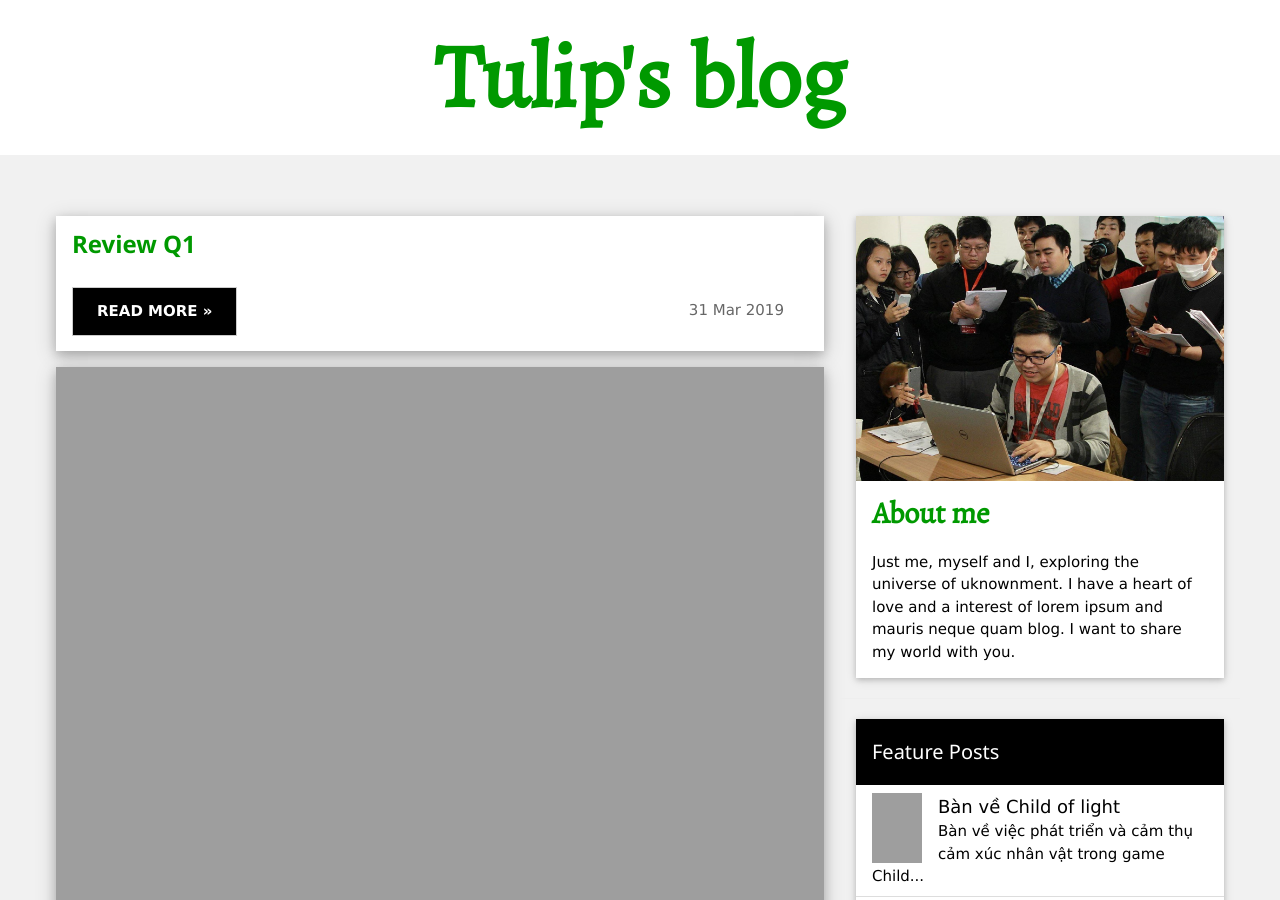
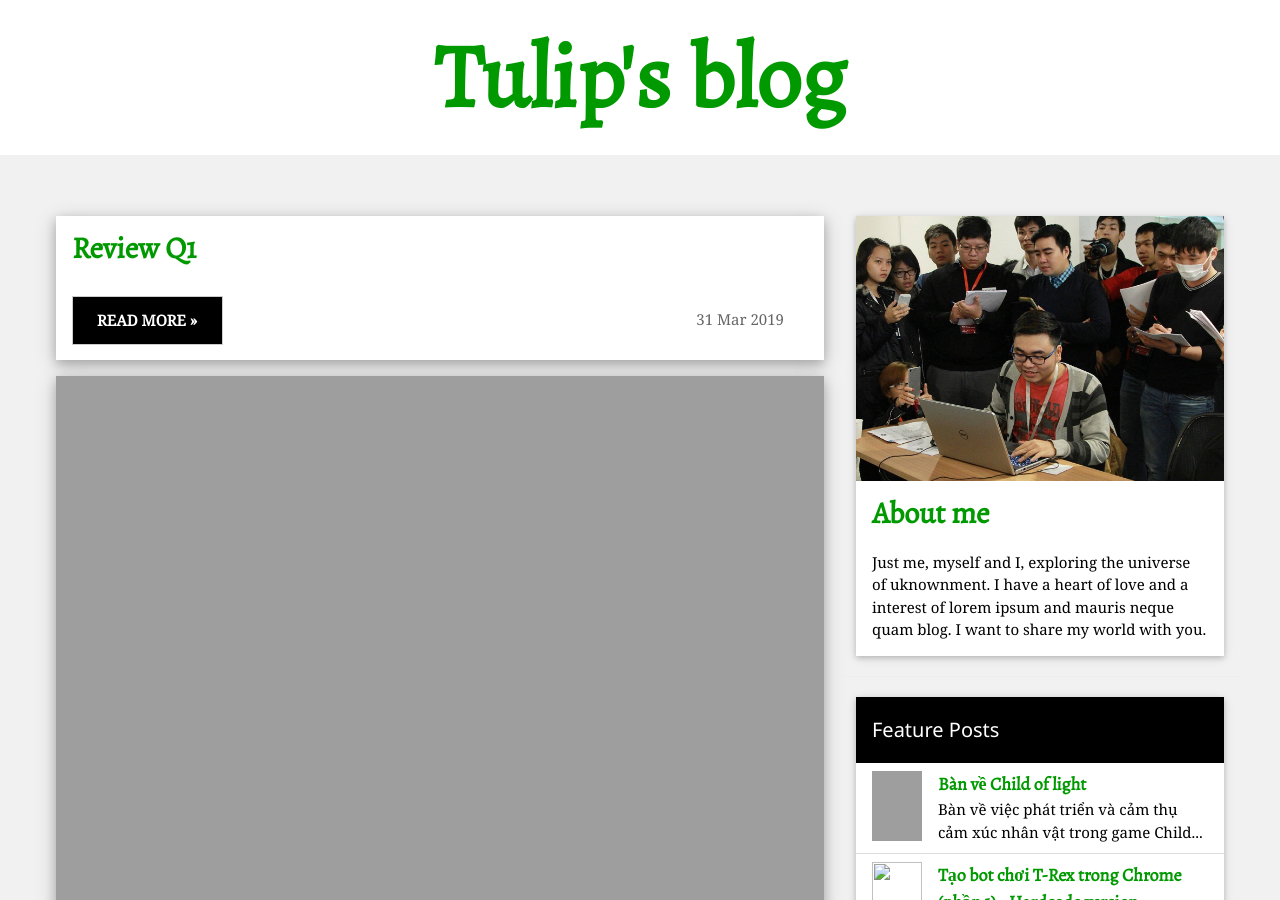
Before and after one commit to Tulip4attoo/jekyll_blog_theme, a Jekyll site: the page built from index.html, in a window 1280 px wide and 900 px high. Built offline with Jekyll 4.4.1, drawn with Linux system fonts in a browser that asks for light colours; the list of posts is cut into pages by our own code.

Commit message:
change text font

```diff
--- a/_includes/featuredbox.html
+++ b/_includes/featuredbox.html
@@ -4,8 +4,8 @@
     <a href="{{ post.url | absolute_url }}" style="text-decoration:none;">
         <img class="w3-left w3-margin-right" style="width:50px;height:70px;"
             src="{% if post.img contains "://" %}{{ post.img_feature }}{% else %}{{ post.img_feature | absolute_url }}{% endif %}">
-        <span class="w3-large" >{{ post.title }}</span><br>
-        <span>{{ post.short_description | strip_html | truncatewords:15 }}</span>
+        <span class="w3-large" id="text-header-small"><b>{{ post.title }}</b></span><br>
+        <span id="text">{{ post.short_description | strip_html | truncatewords:15 }}</span>
     </a>
 </li>
 <!-- end post -->
--- a/_includes/postbox.html
+++ b/_includes/postbox.html
@@ -1,3 +1,5 @@
+<link href='https://fonts.googleapis.com/css?family=Alegreya' rel='stylesheet'>
+
 <!-- begin post -->
 {% assign author = site.authors[post.author] %}
 
@@ -10,11 +12,11 @@
   {% endif %}
   <!-- <img src="/w3images/woods.jpg" alt="Nature" > -->
   <div class="w3-container">
-    <a href="{{ post.url | absolute_url }}" style="color:#009900; text-decoration:none; font-size:30px"><h3><b>{{ post.title }}</b></h3></a>
+  <a href="{{ post.url | absolute_url }}" style="text-decoration:none;"><h3 id="text-header"><b>{{ post.title }}</b></h3></a>
   </div>
 
 
-  <div class="w3-container">
+  <div class="w3-container" id="text">
     {{ post.description | strip_html | truncatewords:100 }}
     <div class="w3-row">
       <a href="{{ post.url | absolute_url }}">
--- a/_layouts/default.html
+++ b/_layouts/default.html
@@ -79,7 +79,7 @@
   <img src="/assets/img/avatar.jpg" style="width:100%">
     <div class="w3-container w3-white">
       <h4 id="text-header"><b>About me</b></h4></a>
-      <p>Just me, myself and I, exploring the universe of uknownment. I have a heart of love and a interest of lorem ipsum and mauris neque quam blog. I want to share my world with you.</p>
+      <p id="text">Just me, myself and I, exploring the universe of uknownment. I have a heart of love and a interest of lorem ipsum and mauris neque quam blog. I want to share my world with you.</p>
     </div>
   </div><hr>
 
```
